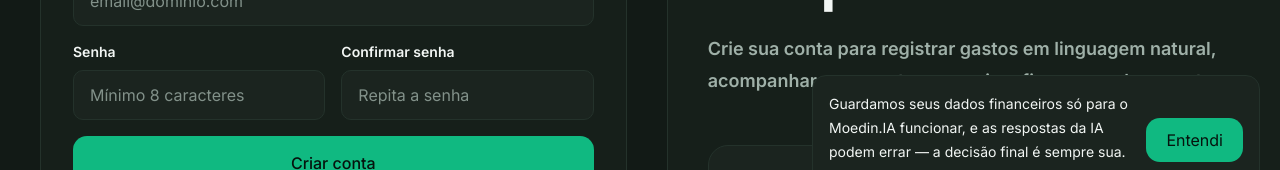
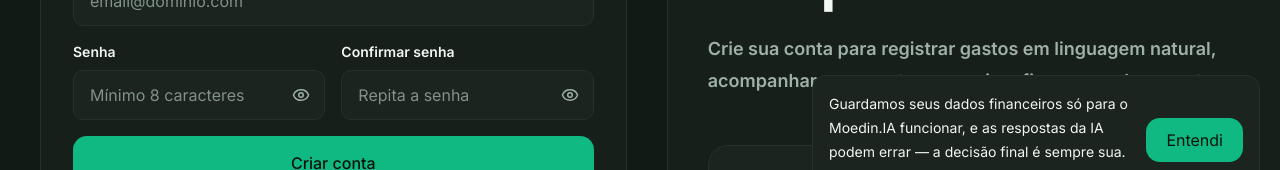
Before and after one commit to GustavoHRX/moedinIA, a Next.js app in the folder apps/web/: page /cadastro in a window 1280 px wide. Shown: the part 575-745 px from the top of the page. Built offline with nearby package versions, Linux system fonts and the light colour scheme; no server answers.

Commit message:
Botão de mostrar/ocultar senha nos campos de senha
Novo componente PasswordInput com o "olhinho" (Eye/EyeOff) para revelar o
que foi digitado. Aplicado no login, cadastro e atualizar senha (5 campos).

```diff
--- a/apps/web/src/app/(auth)/atualizar-senha/page.tsx
+++ b/apps/web/src/app/(auth)/atualizar-senha/page.tsx
@@ -5,6 +5,7 @@ import Link from "next/link";
 import { useRouter } from "next/navigation";
 import { useEffect, useState } from "react";
 import AuthShell from "@/components/auth-shell";
+import PasswordInput from "@/components/password-input";
 import { createClient } from "@/lib/supabase/client";
 import { translateAuthError } from "@/lib/auth-errors";
 import { PASSWORD_MAX, firstError, validatePassword } from "@/lib/auth-validation";
@@ -133,11 +134,11 @@ export default function AtualizarSenhaPage() {
         <form onSubmit={handleUpdate} className="mt-7 space-y-4" noValidate>
           <div>
             <label htmlFor="atualizar-senha" className="mb-2 block text-sm font-semibold text-[var(--text)]">Nova senha</label>
-            <input id="atualizar-senha" name="new-password" className="control" type="password" autoComplete="new-password" required minLength={8} maxLength={PASSWORD_MAX} placeholder="Mínimo 8 caracteres" value={password} onChange={(e) => setPassword(e.target.value)} />
+            <PasswordInput id="atualizar-senha" name="new-password" autoComplete="new-password" required minLength={8} maxLength={PASSWORD_MAX} placeholder="Mínimo 8 caracteres" value={password} onChange={(e) => setPassword(e.target.value)} />
           </div>
           <div>
             <label htmlFor="atualizar-confirmar" className="mb-2 block text-sm font-semibold text-[var(--text)]">Confirmar nova senha</label>
-            <input id="atualizar-confirmar" name="confirm-password" className="control" type="password" autoComplete="new-password" required minLength={8} maxLength={PASSWORD_MAX} placeholder="Repita a nova senha" value={confirmPassword} onChange={(e) => setConfirmPassword(e.target.value)} />
+            <PasswordInput id="atualizar-confirmar" name="confirm-password" autoComplete="new-password" required minLength={8} maxLength={PASSWORD_MAX} placeholder="Repita a nova senha" value={confirmPassword} onChange={(e) => setConfirmPassword(e.target.value)} />
           </div>
           <button type="submit" disabled={loading || sessionState === "checking"} className="btn-primary w-full px-5 py-3.5 disabled:opacity-70">
             {sessionState === "checking" ? "Validando link..." : loading ? "Salvando..." : "Salvar nova senha"}
--- a/apps/web/src/app/(auth)/cadastro/page.tsx
+++ b/apps/web/src/app/(auth)/cadastro/page.tsx
@@ -5,6 +5,7 @@ import { CheckCircle2 } from "lucide-react";
 import { useState } from "react";
 import AuthShell from "@/components/auth-shell";
 import GoogleSignInButton from "@/components/google-signin-button";
+import PasswordInput from "@/components/password-input";
 import { createClient } from "@/lib/supabase/client";
 import { translateAuthError } from "@/lib/auth-errors";
 import {
@@ -140,11 +141,11 @@ export default function CadastroPage() {
         <div className="grid gap-4 sm:grid-cols-2">
           <div>
             <label htmlFor="cadastro-senha" className="mb-2 block text-sm font-semibold text-[var(--text)]">Senha</label>
-            <input id="cadastro-senha" name="new-password" className="control" type="password" autoComplete="new-password" required minLength={8} maxLength={PASSWORD_MAX} placeholder="Mínimo 8 caracteres" value={password} onChange={(e) => setPassword(e.target.value)} />
+            <PasswordInput id="cadastro-senha" name="new-password" autoComplete="new-password" required minLength={8} maxLength={PASSWORD_MAX} placeholder="Mínimo 8 caracteres" value={password} onChange={(e) => setPassword(e.target.value)} />
           </div>
           <div>
             <label htmlFor="cadastro-confirmar" className="mb-2 block text-sm font-semibold text-[var(--text)]">Confirmar senha</label>
-            <input id="cadastro-confirmar" name="confirm-password" className="control" type="password" autoComplete="new-password" required minLength={8} maxLength={PASSWORD_MAX} placeholder="Repita a senha" value={confirmPassword} onChange={(e) => setConfirmPassword(e.target.value)} />
+            <PasswordInput id="cadastro-confirmar" name="confirm-password" autoComplete="new-password" required minLength={8} maxLength={PASSWORD_MAX} placeholder="Repita a senha" value={confirmPassword} onChange={(e) => setConfirmPassword(e.target.value)} />
           </div>
         </div>
         <button type="submit" disabled={loading} className="btn-primary w-full px-5 py-3.5 disabled:opacity-70">
--- a/apps/web/src/app/(auth)/login/page.tsx
+++ b/apps/web/src/app/(auth)/login/page.tsx
@@ -6,6 +6,7 @@ import { useRouter } from "next/navigation";
 import { useState } from "react";
 import AuthShell from "@/components/auth-shell";
 import GoogleSignInButton from "@/components/google-signin-button";
+import PasswordInput from "@/components/password-input";
 import { createClient } from "@/lib/supabase/client";
 import { translateAuthError } from "@/lib/auth-errors";
 import {
@@ -86,7 +87,7 @@ export default function LoginPage() {
         </div>
         <div>
           <label htmlFor="login-senha" className="mb-2 block text-sm font-semibold text-[var(--text)]">Senha</label>
-          <input id="login-senha" name="current-password" className="control" type="password" autoComplete="current-password" required maxLength={PASSWORD_MAX} placeholder="Sua senha" value={password} onChange={(e) => setPassword(e.target.value)} />
+          <PasswordInput id="login-senha" name="current-password" autoComplete="current-password" required maxLength={PASSWORD_MAX} placeholder="Sua senha" value={password} onChange={(e) => setPassword(e.target.value)} />
         </div>
         <div className="flex justify-end">
           <Link href="/recuperar-senha" className="text-sm font-bold text-[var(--brand)] hover:text-[var(--brand-strong)]">
--- /dev/null
+++ b/apps/web/src/components/password-input.tsx
@@ -0,0 +1,39 @@
+"use client";
+
+import { useState } from "react";
+import { Eye, EyeOff } from "lucide-react";
+
+/**
+ * Campo de senha com botão "olhinho" para revelar o que foi digitado.
+ * Repassa todas as props de <input>; o `type` é controlado aqui.
+ * O padding-direito extra vai por inline style porque `.control` (globals.css,
+ * fora de @layer) ganha de utilities do Tailwind v4 na cascata.
+ */
+export default function PasswordInput({
+  className = "control",
+  style,
+  ...props
+}: React.InputHTMLAttributes<HTMLInputElement>) {
+  const [show, setShow] = useState(false);
+
+  return (
+    <div className="relative">
+      <input
+        {...props}
+        type={show ? "text" : "password"}
+        className={className}
+        style={{ paddingRight: "2.75rem", ...style }}
+      />
+      <button
+        type="button"
+        tabIndex={-1}
+        onClick={() => setShow((s) => !s)}
+        aria-label={show ? "Ocultar senha" : "Mostrar senha"}
+        title={show ? "Ocultar senha" : "Mostrar senha"}
+        className="absolute right-1.5 top-1/2 flex h-9 w-9 -translate-y-1/2 items-center justify-center rounded-md text-[var(--muted)] transition hover:text-[var(--text)] focus:outline-none focus-visible:ring-2 focus-visible:ring-ring"
+      >
+        {show ? <EyeOff className="h-[18px] w-[18px]" /> : <Eye className="h-[18px] w-[18px]" />}
+      </button>
+    </div>
+  );
+}
```
Also changed, not shown: 1 other file (tests, documents, lock files or other folders).
